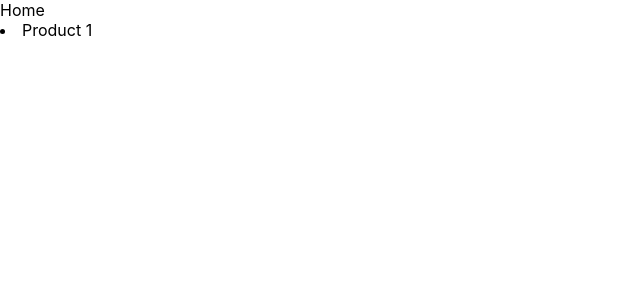
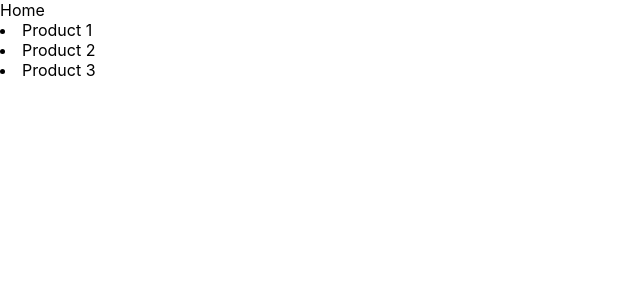
Before and after one commit to thilina4321/nextjs12, a Next.js app: page / in a window 1280 px wide. Shown: the top 300 px of the page, without its empty margins (0-640 px from the left). Built offline with nearby package versions, Linux system fonts and the light colour scheme.

Commit message:
install ts and work with staticProps, staticPaths

```diff
--- /dev/null
+++ b/data/dummy-data.json
@@ -0,0 +1,7 @@
+{
+  "products": [
+    { "id": "p1", "name": "Product 1", "description": "This is the product 1" },
+    { "id": "p2", "name": "Product 2", "description": "This is the product 2" },
+    { "id": "p3", "name": "Product 3", "description": "This is the product 3" }
+  ]
+}
--- a/package.json
+++ b/package.json
@@ -13,7 +13,9 @@
     "react-dom": "17.0.2"
   },
   "devDependencies": {
+    "@types/react": "^17.0.37",
     "eslint": "7.32.0",
-    "eslint-config-next": "12.0.4"
+    "eslint-config-next": "12.0.4",
+    "typescript": "^4.5.2"
   }
 }
--- a/pages/index.tsx
+++ b/pages/index.tsx
@@ -1,10 +1,15 @@
+import React from "react";
+import path from 'path'
+import fs from 'fs/promises'
+
 type Product = {
   id: string;
   name: string;
 };
 
-const Home: React.FC<{ products: Product[] }> = (props) => {
-  const { products } = props;
+const Home = (props) => {
+
+  const products = props.products || [];
   return (
     <div>
       Home
@@ -18,13 +23,14 @@ const Home: React.FC<{ products: Product[] }> = (props) => {
 export default Home;
 
 export const getStaticProps = async () => {
+
+  const dataPath = path.join(process.cwd(), 'data', 'dummy-data.json')
+  const jsonData = await fs.readFile(dataPath) as any
+  const data = JSON.parse(jsonData)
+
+
   return {
-    props: {
-      products: [{ id: "1", name: "Product 1" }],
-    },
-    revalidation:20,
-    reedirect:{
-      destination:''
-    }
+    props: data,
+    revalidate:20
   };
 };
```
Also changed, not shown: tsconfig.json (added, +30 -0 lines), next-env.d.ts (added), 1 other file (tests, documents, lock files or other folders).
